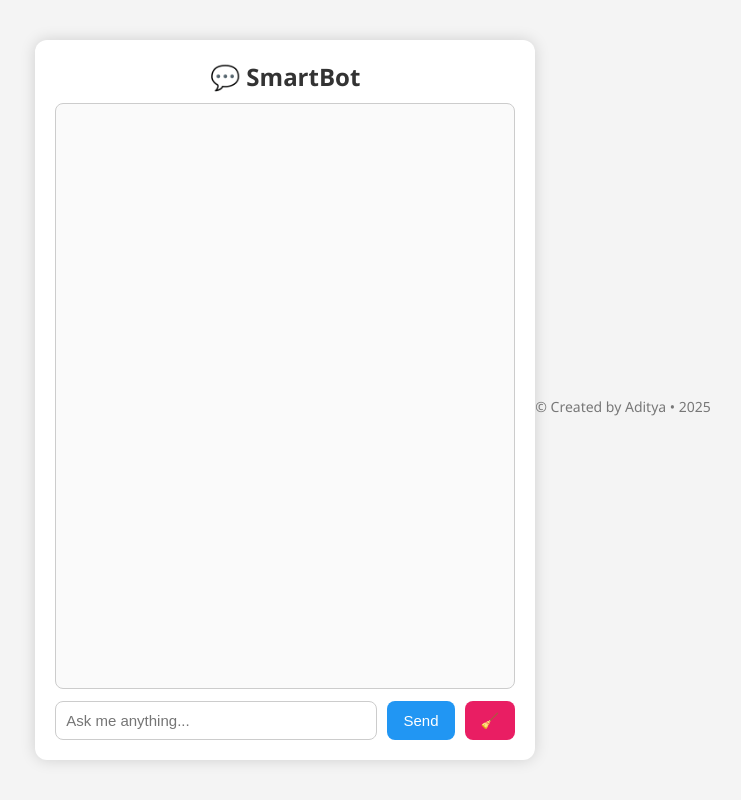
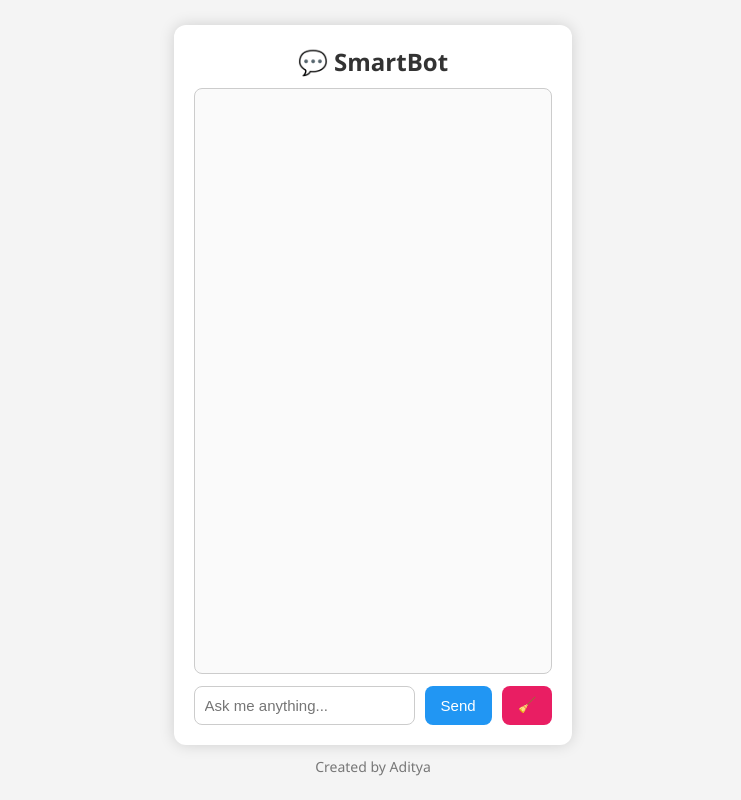
Before and after one commit to adityamahajan065/chatbot3.0, a Flask app: page / in a window 1280 px wide. Shown: the whole page, without its empty margins (267-1008 px from the left). Run offline with Flask 3, Linux system fonts and the light colour scheme.

Commit message:
Update index.html

```diff
--- a/templates/index.html
+++ b/templates/index.html
@@ -7,24 +7,23 @@
     <link rel="stylesheet" href="{{ url_for('static', filename='style.css') }}">
 </head>
 <body>
-
+    <div class="wrapper">
         <div class="chat-container">
             <h1>💬 SmartBot</h1>
 
-
-    <div id="chat-box" class="chat-box" aria-live="polite" tabindex="0"></div>
-
+            <div id="chat-box" class="chat-box"></div>
 
             <div class="controls">
-      <input type="text" id="user-input" placeholder="Ask me anything..." autocomplete="off" />
+                <input type="text" id="user-input" placeholder="Ask me anything..." />
                 <button id="send-btn">Send</button>
                 <button id="clear-btn" class="mini-clear-btn" title="Clear chat">🧹</button>
             </div>
         </div>
 
         <footer class="footer">
-    © Created by Aditya • 2025
+            Created by Aditya
         </footer>
+    </div>
 
     <script src="{{ url_for('static', filename='script.js') }}"></script>
 </body>
```
Lines whose indentation alone changed are shown as unchanged.
